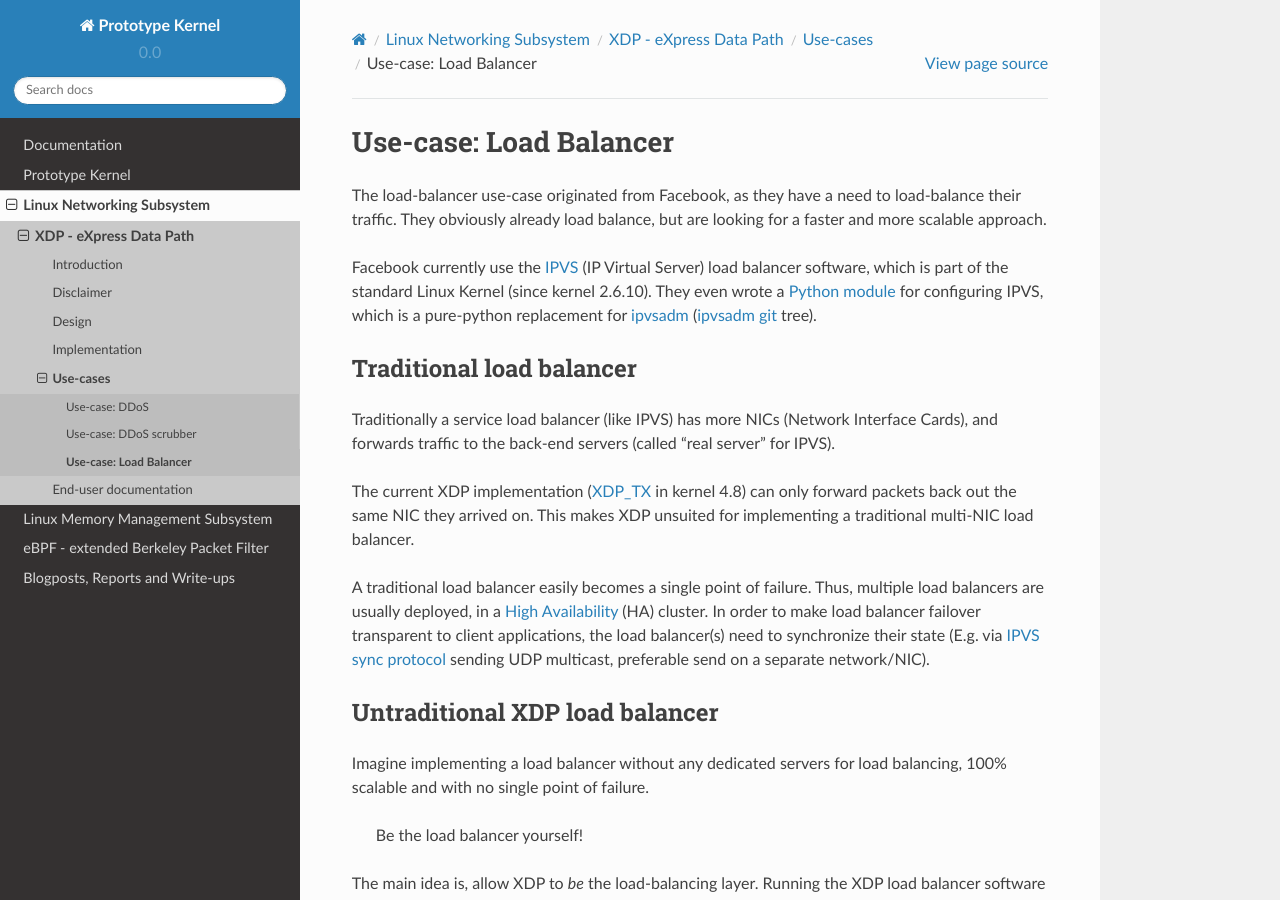
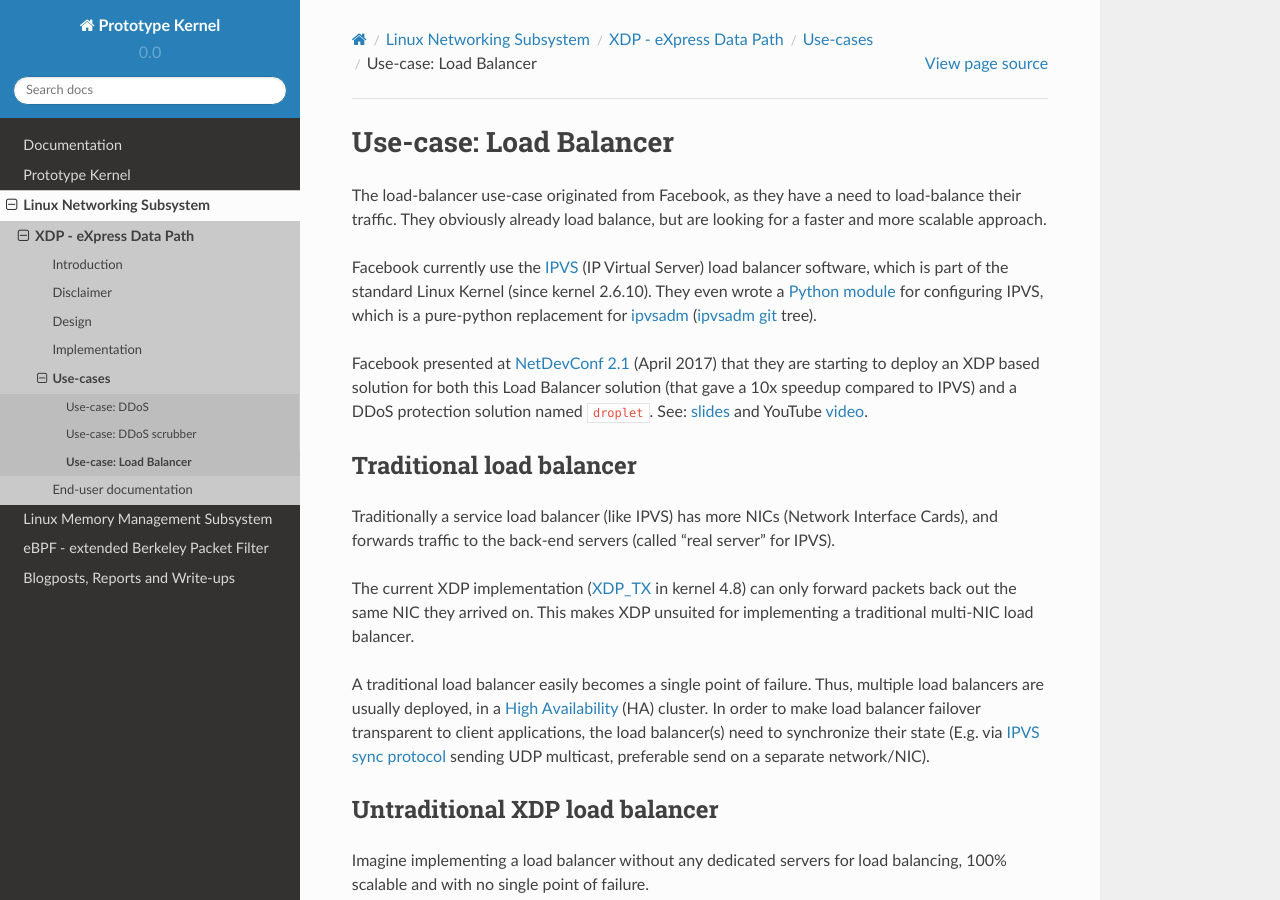
Before and after one commit to netoptimizer/prototype-kernel, a Sphinx documentation site: the page built from kernel/Documentation/networking/XDP/use-cases/xdp_use_case_load_balancer.rst, in a window 1280 px wide and 900 px high. Built offline with Sphinx 7.4.7 and the Read the Docs theme 2.0.0, drawn with Linux system fonts in a browser that asks for light colours.

Commit message:
docs: the Load Balancer use-case is getting deployed at Facebook
Add links to NetDevConf 2.1 (April 2017) talk in description
for the use-case: Load Balancer.

Signed-off-by: Jesper Dangaard Brouer <brouer@redhat.com>

```diff
--- a/kernel/Documentation/networking/XDP/use-cases/xdp_use_case_load_balancer.rst
+++ b/kernel/Documentation/networking/XDP/use-cases/xdp_use_case_load_balancer.rst
@@ -18,6 +18,15 @@ which is a pure-python replacement for ipvsadm_ (`ipvsadm git`_ tree).
 .. _ipvsadm:     https://kernel.org/pub/linux/utils/kernel/ipvsadm/
 .. _ipvsadm git: https://git.kernel.org/cgit/utils/kernel/ipvsadm/ipvsadm.git/
 
+Facebook presented at `NetDevConf 2.1`_ (April 2017) that they are
+starting to deploy an XDP based solution for both this Load Balancer
+solution (that gave a 10x speedup compared to IPVS) and a DDoS
+protection solution named ``droplet``. See: `slides`_ and YouTube
+`video`_.
+
+.. _NetDevConf 2.1: http://netdevconf.org/2.1/session.html?zhou
+.. _slides: http://netdevconf.org/2.1/slides/apr6/zhou-netdev-xdp-2017.pdf
+.. _video: https://www.youtube.com/watch?v=YEU2ClcGqts
 
 Traditional load balancer
 =========================
```
